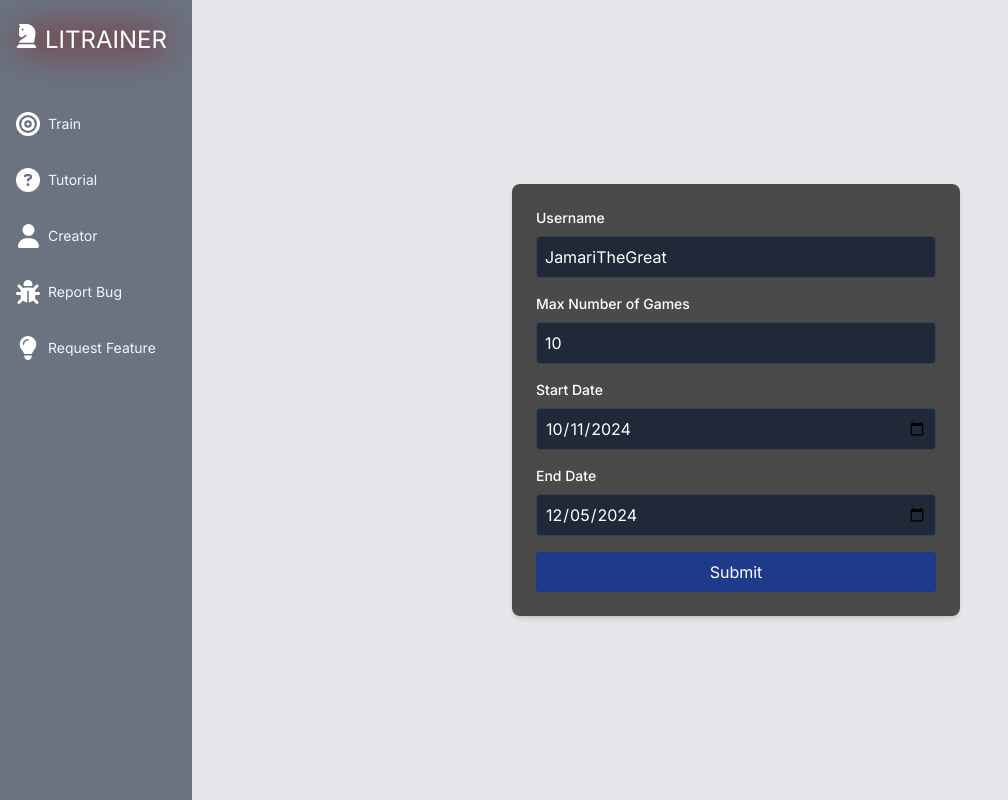
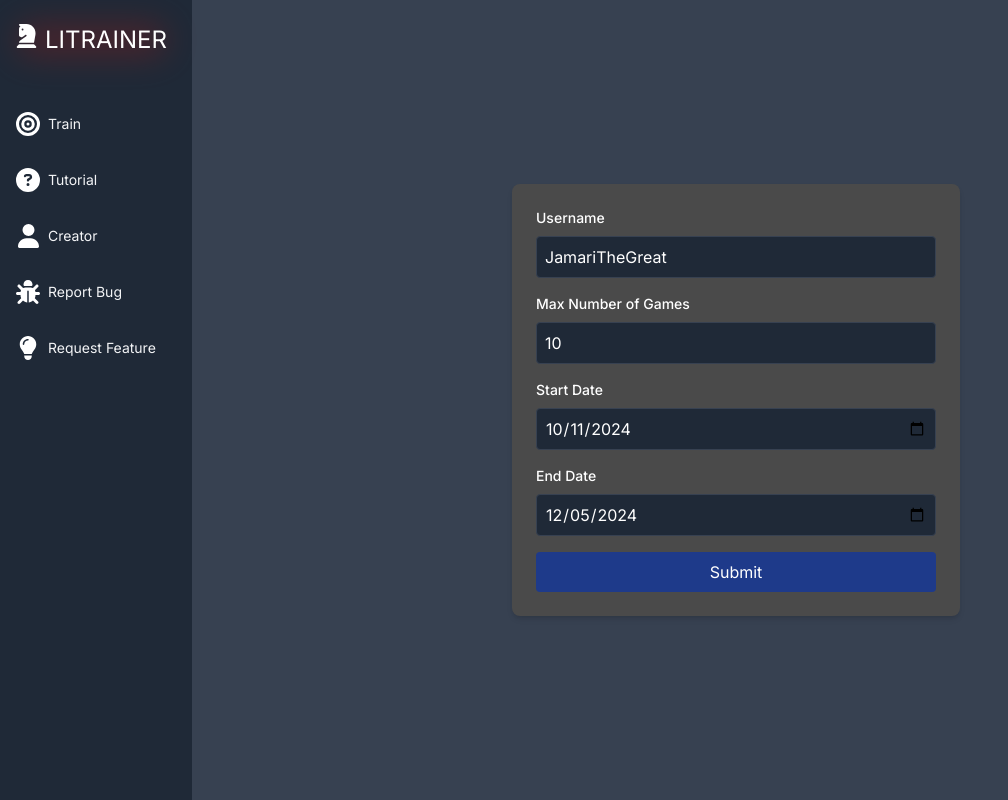
Before and after one commit to JamarTG/litrainer, a React (Vite) app: page / in a window 1280 px wide. Shown: the whole page, without its empty margins (0-1008 px from the left). Built offline with nearby package versions, Linux system fonts and the light colour scheme.

Commit message:
Restore Original Theme

```diff
--- a/src/App.tsx
+++ b/src/App.tsx
@@ -15,7 +15,7 @@ const App = () => {
 
   return (
     <Router>
-      <div className="flex h-screen bg-gray-200 text-violet-100">
+      <div className="flex h-screen bg-gray-700 text-violet-100">
         {/* Sidebar for larger screens */}
         {isNotSmallScreen && (
           <div className={`${isMidScreen ? "w-48" : "w-16"} h-full`}>
--- a/src/components/trainer/ControlPanel.tsx
+++ b/src/components/trainer/ControlPanel.tsx
@@ -33,7 +33,7 @@ const ControlPanel: React.FC<ControlPanelProps> = ({
   return (
     <div>
       {isDataAvailable ? (
-        <div className="ml-4 flex flex-col space-y-6 p-6 bg-gray-500 rounded-lg shadow-lg w-80 flex-grow">
+        <div className="ml-4 flex flex-col space-y-6 p-6 bg-gray-800 rounded-lg shadow-lg w-80 flex-grow">
           <div className="flex items-center mb-4 gap-2">
             <div className="flex items-center justify-center space-x-2 w-1/3">
               <FontAwesomeIcon
--- a/src/components/ui/Sidebar.tsx
+++ b/src/components/ui/Sidebar.tsx
@@ -12,7 +12,7 @@ import {
 const Sidebar: React.FC = () => {
 
   return (
-    <div className="flex flex-col justify-between h-full bg-gray-500 text-gray-100">
+    <div className="flex flex-col justify-between h-full bg-gray-800 text-gray-100">
       <div>
         <div className="flex items-center mt-6 mb-12 ml-4">
             <div className="relative flex">
@@ -27,7 +27,7 @@ const Sidebar: React.FC = () => {
               <li>
                 <a
                   href="#"
-                  className="grid grid-cols-[40px_auto] md:grid-cols-[40px_1fr] items-center p-2 hover:bg-gray-700 rounded text-lg"
+                  className="grid grid-cols-[40px_auto] md:grid-cols-[40px_1fr] items-center p-2 hover:bg-gray-700 text-lg"
                 >
                     <div className="flex justify-center items-center">
                     <FontAwesomeIcon icon={faBullseye} className="text-2xl text-white" />
@@ -39,7 +39,7 @@ const Sidebar: React.FC = () => {
               <li>
                 <a
                   href="#"
-                  className="grid grid-cols-[40px_auto] md:grid-cols-[40px_1fr] items-center p-2 hover:bg-gray-700 rounded text-lg"
+                  className="grid grid-cols-[40px_auto] md:grid-cols-[40px_1fr] items-center p-2 hover:bg-gray-700 text-lg"
                 >
                     <div className="flex justify-center items-center">
                     <FontAwesomeIcon icon={faQuestionCircle} className="text-2xl text-white" />
@@ -50,7 +50,7 @@ const Sidebar: React.FC = () => {
               <li>
                 <a
                   href="#"
-                  className="grid grid-cols-[40px_auto] md:grid-cols-[40px_1fr] items-center p-2 hover:bg-gray-700 rounded text-lg"
+                  className="grid grid-cols-[40px_auto] md:grid-cols-[40px_1fr] items-center p-2 hover:bg-gray-700 text-lg"
                 >
                   <div className="flex justify-center items-center">
                     <FontAwesomeIcon icon={faUser} className="text-2xl text-white" />
@@ -61,7 +61,7 @@ const Sidebar: React.FC = () => {
               <li>
                 <a
                   href="#"
-                  className="grid grid-cols-[40px_auto] md:grid-cols-[40px_1fr] items-center p-2 hover:bg-gray-700 rounded text-lg"
+                  className="grid grid-cols-[40px_auto] md:grid-cols-[40px_1fr] items-center p-2 hover:bg-gray-700 text-lg"
                 >
                   <div className="flex justify-center items-center">
                     <FontAwesomeIcon icon={faBug} className="text-2xl text-white" />
@@ -72,7 +72,7 @@ const Sidebar: React.FC = () => {
               <li>
                 <a
                   href="#"
-                  className="grid grid-cols-[40px_auto] md:grid-cols-[40px_1fr] items-center p-2 hover:bg-gray-700 rounded text-lg"
+                  className="grid grid-cols-[40px_auto] md:grid-cols-[40px_1fr] items-center p-2 hover:bg-gray-700 text-lg"
                 >
                     <div className="flex justify-center items-center">
                     <FontAwesomeIcon icon={faLightbulb} className="text-2xl text-white" />
```
